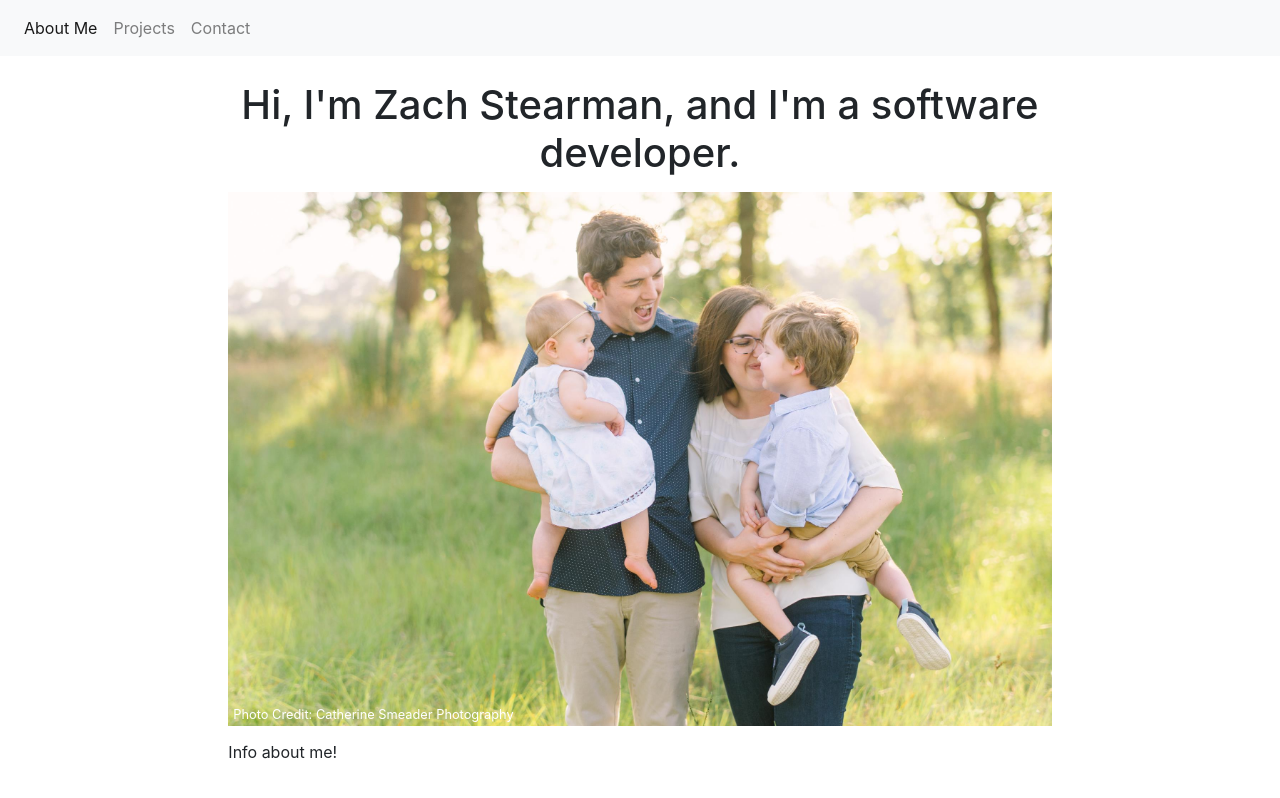
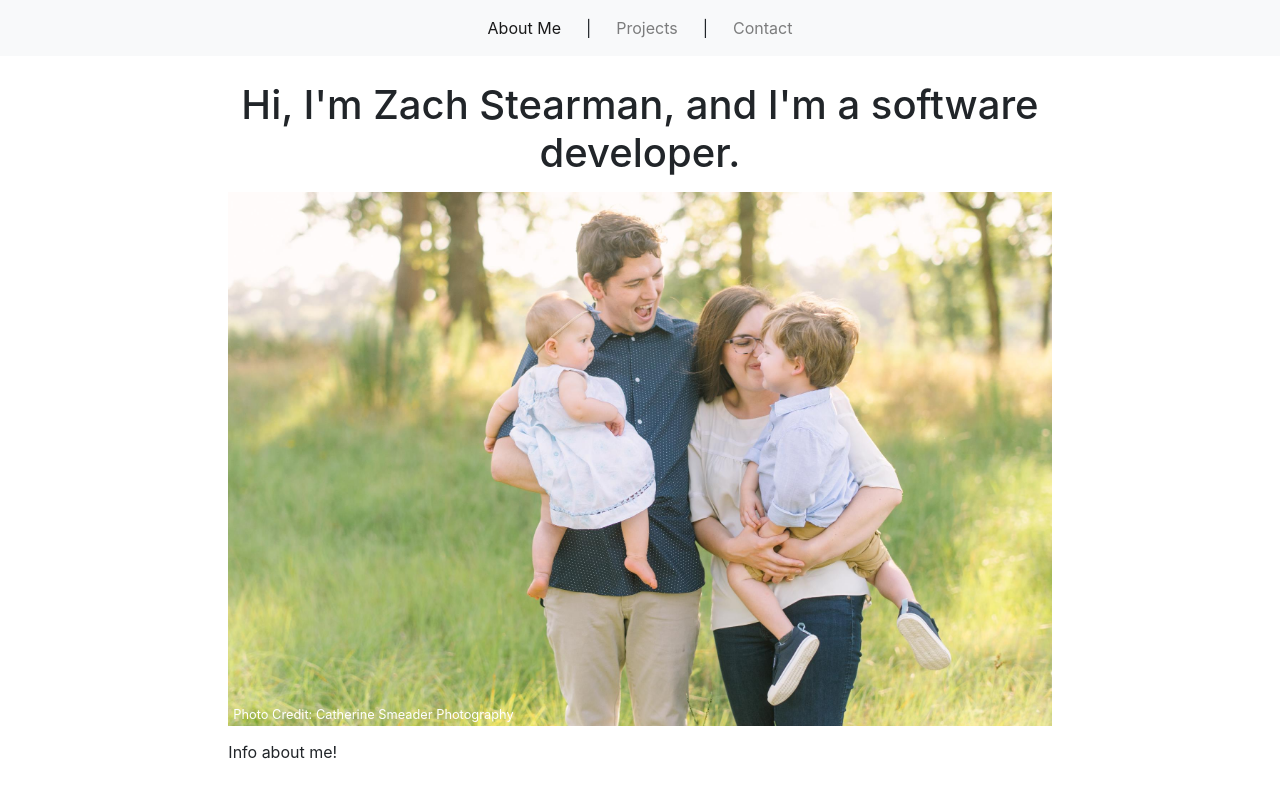
Before and after one commit to zstearman3/stearman-portfolio, a plain HTML site: page index.html in a window 1280 px wide. Drawn offline with nearby package versions, Linux system fonts and the light colour scheme.

Commit message:
Center navbar

```diff
--- a/index.html
+++ b/index.html
@@ -18,13 +18,15 @@
         <span class="navbar-toggler-icon"></span>
       </button>
       <div class="navbar-collapse collapse" id="navbarNav">
-        <ul class="navbar-nav">
+        <ul class="navbar-nav text-center">
           <li class="navar-item active">
             <a class="nav-link" href="#">About Me</a>
           </li>
+          <li class="navbar-divider">|</li>
           <li class="navar-item">
             <a class="nav-link" href="#">Projects</a>
           </li>
+          <li class="navbar-divider">|</li>
           <li class="navar-item">
             <a class="nav-link" href="#">Contact</a>
           </li>
--- a/stylesheets/layouts/base.scss
+++ b/stylesheets/layouts/base.scss
@@ -14,3 +14,19 @@
   padding-left: 5px;
   color: white;
 }
+
+.navbar-nav{
+  margin: auto;
+  .navbar-divider{
+    margin-top: 8px;
+    display: none;
+    @media (min-width: 992px) {
+      display: inline-block;
+    }
+  }
+  li a{
+    @media (min-width: 992px) {
+      padding: 8px 25px !important;
+    }
+  }
+}
```
Also changed, not shown: stylesheets/base.css, 1 other file.
